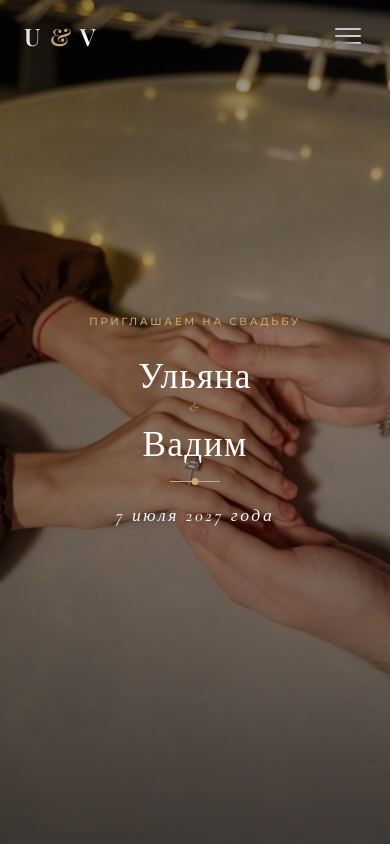
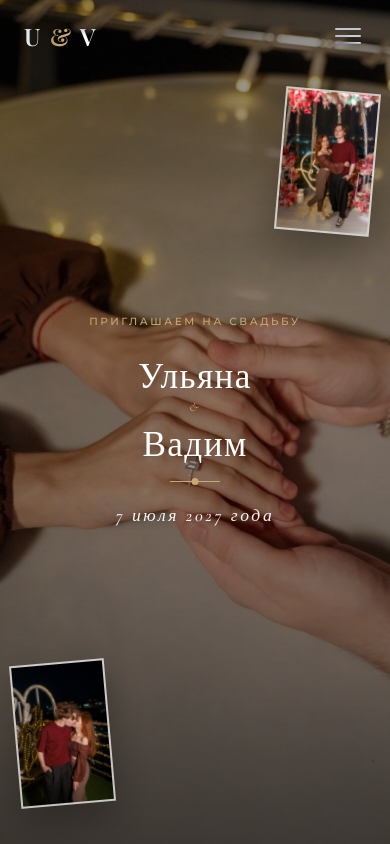
Before and after one commit to linastarr/wedding, a plain HTML site: page index.html in a window 390 px wide. Shown: the top 844 px of the page. Drawn offline with nearby package versions, Linux system fonts and the light colour scheme; a web font is replaced by a local one.

Commit message:
update style

```diff
--- a/index.html
+++ b/index.html
@@ -332,9 +332,39 @@
         }
 
         /* Скрываем боковые фото на узких экранах */
+        /* Адаптация боковых фото на узких экранах (планшеты) */
+        @keyframes sideFadeInMobileRight {
+            from { opacity: 0; transform: rotate(0deg) scale(0.8); }
+            to { opacity: 1; transform: rotate(5deg) scale(1); }
+        }
+
+        @keyframes sideFadeInMobileLeft {
+            from { opacity: 0; transform: rotate(0deg) scale(0.8); }
+            to { opacity: 1; transform: rotate(-5deg) scale(1); }
+        }
+
         @media (max-width: 1024px) {
             .hero__side-photo {
-                display: none;
+                width: 140px; /* Уменьшаем размер для планшетов */
+                border-width: 2px;
+            }
+            .hero__side-photo--right {
+                top: 110px; /* Отступ сверху, чтобы не перекрывать меню */
+                right: 30px;
+                transform: rotate(5deg);
+                animation: sideFadeInMobileRight 1s ease-out 0.5s both;
+            }
+            .hero__side-photo--left {
+                top: auto; /* Убираем центрирование по вертикали */
+                bottom: 60px;
+                left: 30px;
+                transform: rotate(-5deg);
+                animation: sideFadeInMobileLeft 1s ease-out 0.5s both;
+            }
+
+            .hero__side-photo--right:hover,
+            .hero__side-photo--left:hover {
+                transform: rotate(0deg) scale(1.05);
             }
         }
 
@@ -1081,6 +1111,17 @@
         }
 
         @media (max-width: 480px) {
+            .hero__side-photo {
+                width: 95px; /* Совсем маленькие для телефонов */
+            }
+            .hero__side-photo--right {
+                top: 90px;
+                right: 15px;
+            }
+            .hero__side-photo--left {
+                bottom: 40px;
+                left: 15px;
+            }
             .hero__pretitle {
                 font-size: 0.65rem;
                 letter-spacing: 0.25em;
```
